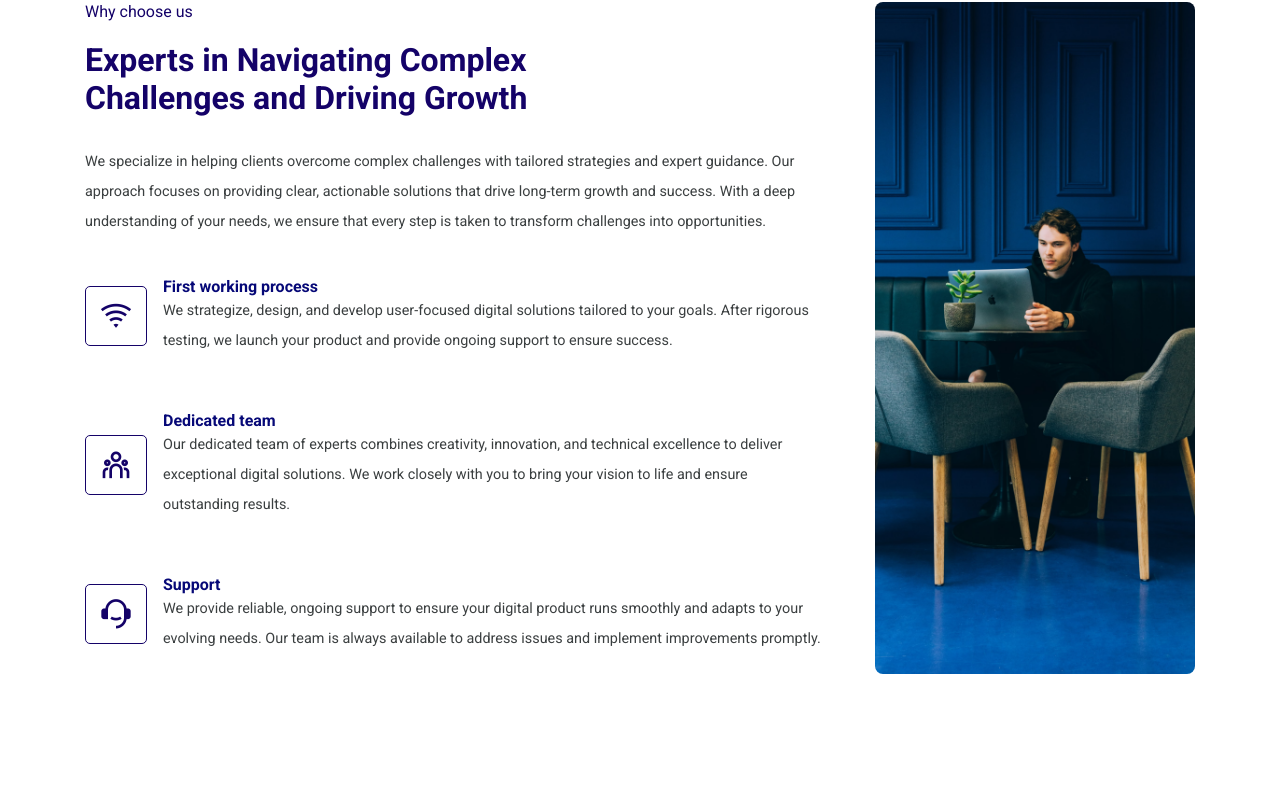
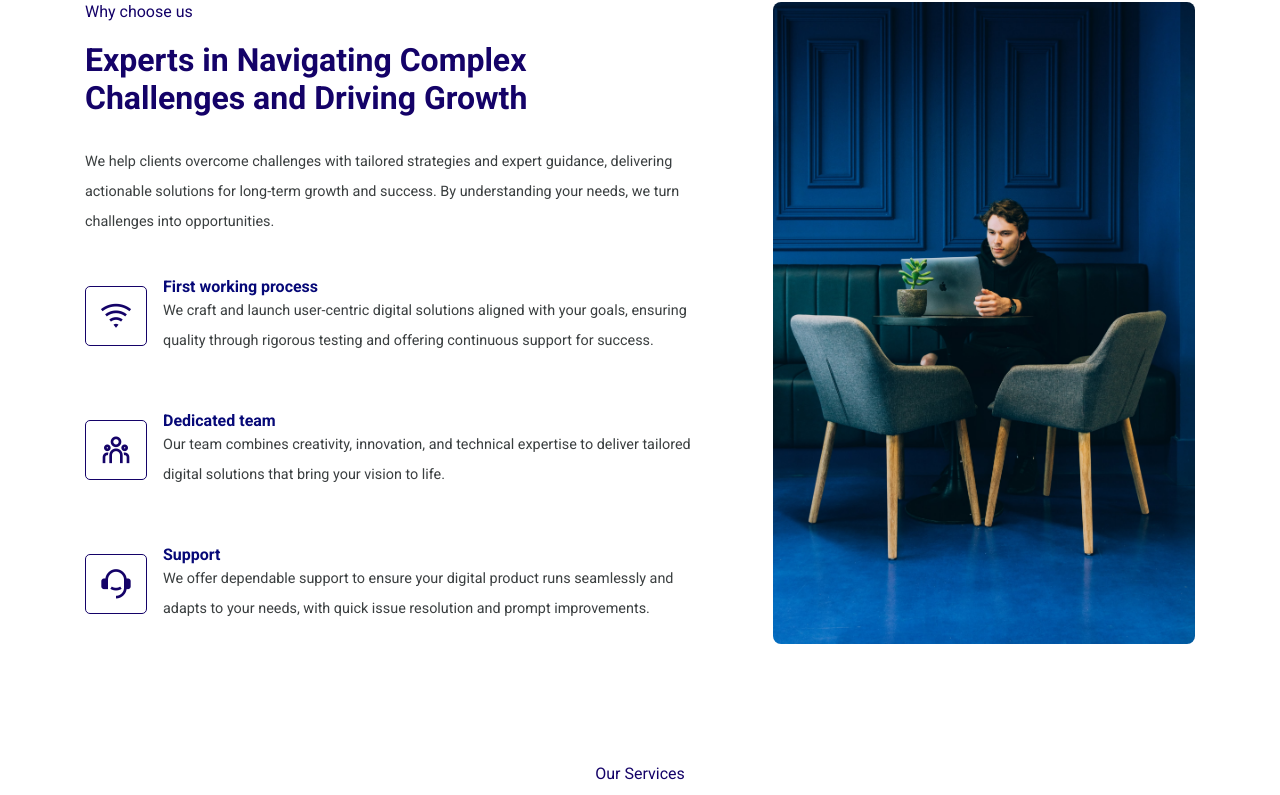
Before and after one commit to Nihalpm123/lecygnex, a React (Vite) app: page / in a window 1280 px wide. Shown: the part 674-1469 px from the top of the page. Built offline with nearby package versions, Linux system fonts and the light colour scheme.

Commit message:
service section content changed

```diff
--- a/src/components/UI/About.jsx
+++ b/src/components/UI/About.jsx
@@ -7,17 +7,17 @@ const chooseData = [
   {
     icon:'ri-wifi-line',
     title:'First working process',
-    desc:'We strategize, design, and develop user-focused digital solutions tailored to your goals. After rigorous testing, we launch your product and provide ongoing support to ensure success.'
+    desc:'We craft and launch user-centric digital solutions aligned with your goals, ensuring quality through rigorous testing and offering continuous support for success.'
   },
   {
     icon:'ri-team-line',
     title:'Dedicated team',
-    desc:'Our dedicated team of experts combines creativity, innovation, and technical excellence to deliver exceptional digital solutions. We work closely with you to bring your vision to life and ensure outstanding results.'
+    desc:'Our team combines creativity, innovation, and technical expertise to deliver tailored digital solutions that bring your vision to life.'
   },
   {
     icon:'ri-customer-service-2-fill',
     title:'Support',
-    desc:'We provide reliable, ongoing support to ensure your digital product runs smoothly and adapts to your evolving needs. Our team is always available to address issues and implement improvements promptly.'
+    desc:'We offer dependable support to ensure your digital product runs seamlessly and adapts to your needs, with quick issue resolution and prompt improvements.'
   }
 ]
 
@@ -30,7 +30,7 @@ const About = () => {
             <h6 className="subtitle">Why choose us</h6>
             <h2>Experts in Navigating Complex</h2>
             <h2 className="highlight">Challenges and Driving Growth</h2>
-            <p className="description about__content-desc">We specialize in helping clients overcome complex challenges with tailored strategies and expert guidance. Our approach focuses on providing clear, actionable solutions that drive long-term growth and success. With a deep understanding of your needs, we ensure that every step is taken to transform challenges into opportunities.</p>
+            <p className="description about__content-desc">We help clients overcome challenges with tailored strategies and expert guidance, delivering actionable solutions for long-term growth and success. By understanding your needs, we turn challenges into opportunities.</p>
 
             <div className='choose__item-wrapper'>
               {
```
